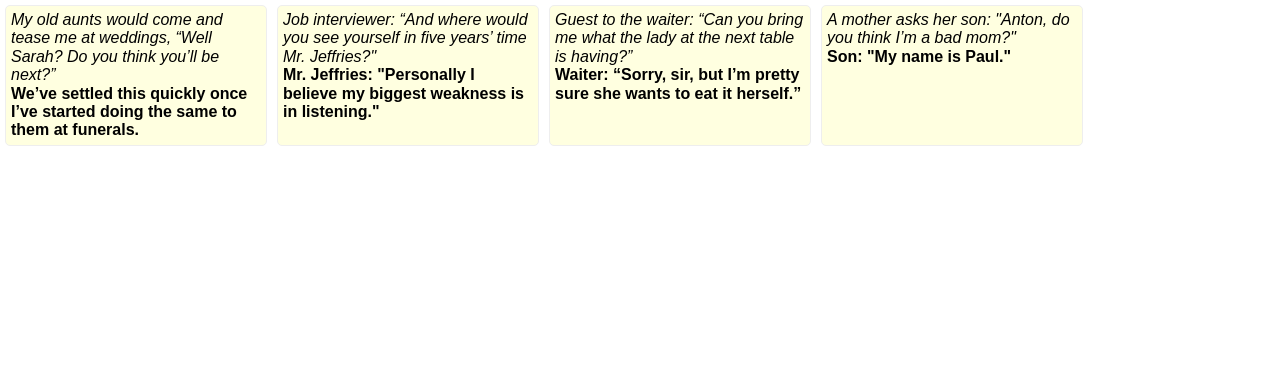
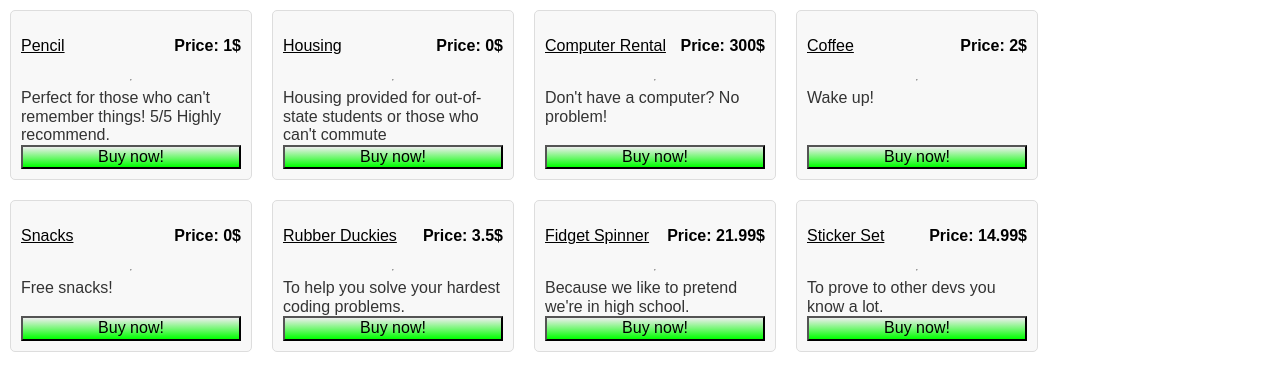
Before and after one commit to maksympc/react-todoapp, a React app: page / in a window 1280 px wide. Shown: the top 390 px of the page. Built offline with nearby package versions, Linux system fonts and the light colour scheme.

Commit message:
Products list, array components and props operations

```diff
--- a/components/App.js
+++ b/components/App.js
@@ -2,8 +2,11 @@ import React from 'react'
 // import Header from './Header';
 // import TodoItem from "./TodoItem";
 // import ContactCard from './ContactCard';
-import Joke from './Joke.js';
-import jokes from './jokeData';
+// import Joke from './Joke.js';
+// import jokes from '../data/jokes';
+import Product from './Product';
+import products from '../data/vsschoolProducts';
+
 function App() {
 
   // TodoList
@@ -49,11 +52,17 @@ function App() {
   // )
 
   // Jokes
-  const jokeComponents = jokes.filter(item => item.question).map((item, index) => <Joke key={index} question={item.question} punchLine={item.punchLine}/>);
-  return (<div style={{display: 'flex', flexWrap: 'wrap'}}>
-      {jokeComponents}
-    </div>);
+  // const jokeComponents = jokes.filter(item => item.question).map((item, index) => <Joke key={index} question={item.question} punchLine={item.punchLine}/>);
+  // return (<div style={{display: 'flex', flexWrap: 'wrap'}}>
+  //     {jokeComponents}
+  //   </div>);
 
+  const productComponents = products.map(item => <Product key={item.id} {...item} />);
+  return (
+    <div style={{display: 'flex', flexWrap: 'wrap'}}>
+    {productComponents}
+    </div>
+  )
 }
 
 export default App;
--- /dev/null
+++ b/components/Product.js
@@ -0,0 +1,29 @@
+import React from 'react'
+
+function Product(props) {
+  return (
+    <div style={{
+      display: 'flex',
+      flexDirection: 'column',
+      margin: '10px',
+      padding: '10px',
+      background: '#f8f8f8',
+      border: '1px solid #ddd',
+      borderRadius: '5px',
+      width: '220px'
+    }}>
+      <div style={{display: 'flex', justifyContent: 'space-between'}}>
+        <p style={{textDecoration: 'underline'}}>{props.name}</p>
+        <p style={{fontWeight: '600'}}>Price: {props.price}$</p>
+      </div>
+      <hr/>
+      <div style={{color:'#333'}}>{props.description}</div>
+      <button
+        style={{cursor:'pointer', minMarginTop:'5px', marginTop:'auto', justifySelf:'flex-end', background: 'linear-gradient(#eee, #00ff00)'}}>Buy
+        now!
+      </button>
+    </div>
+  )
+}
+
+export default Product;
--- /dev/null
+++ b/data/vsschoolProducts.js
@@ -0,0 +1,52 @@
+const products = [
+  {
+    id: "1",
+    name: "Pencil",
+    price: 1,
+    description: "Perfect for those who can't remember things! 5/5 Highly recommend."
+  },
+  {
+    id: "2",
+    name: "Housing",
+    price: 0,
+    description: "Housing provided for out-of-state students or those who can't commute"
+  },
+  {
+    id: "3",
+    name: "Computer Rental",
+    price: 300,
+    description: "Don't have a computer? No problem!"
+  },
+  {
+    id: "4",
+    name: "Coffee",
+    price: 2,
+    description: "Wake up!"
+  },
+  {
+    id: "5",
+    name: "Snacks",
+    price: 0,
+    description: "Free snacks!"
+  },
+  {
+    id: "6",
+    name: "Rubber Duckies",
+    price: 3.50,
+    description: "To help you solve your hardest coding problems."
+  },
+  {
+    id: "7",
+    name: "Fidget Spinner",
+    price: 21.99,
+    description: "Because we like to pretend we're in high school."
+  },
+  {
+    id: "8",
+    name: "Sticker Set",
+    price: 14.99,
+    description: "To prove to other devs you know a lot."
+  }
+]
+
+export default products
```
Also changed, not shown: data/jokes.js (renamed from components/jokeData.js), index.pack.js.
